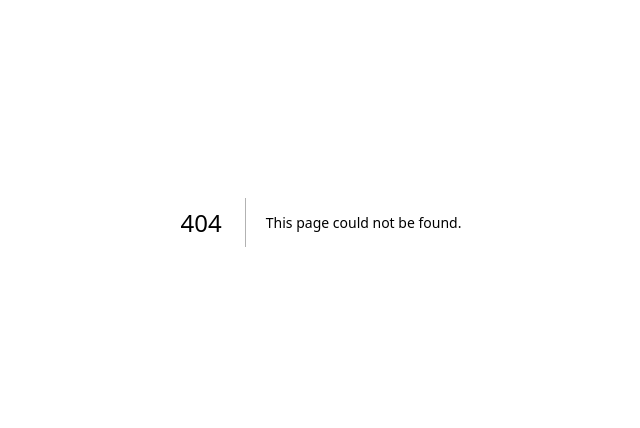
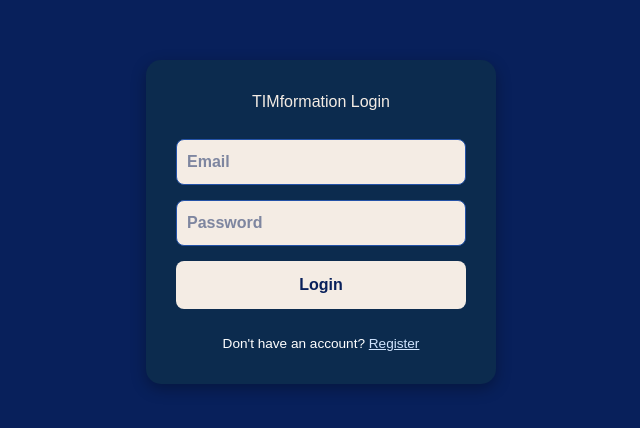
Before and after one commit to ioana-28/TIMformation, a Next.js app in the folder timformation/: page /login in a window 1280 px wide. Before the commit this address had no page. Shown: the part 178-606 px from the top of the page, without its empty margins (319-959 px from the left). Built offline with nearby package versions, Linux system fonts and the light colour scheme; no server answers.

Commit message:
adaugat login + comentarii

```diff
--- /dev/null
+++ b/timformation/app/login/page.tsx
@@ -0,0 +1,94 @@
+'use client';
+
+import React, { useState } from 'react';
+import { createClient } from '@/libs/supabase/client';
+import Link from 'next/link';
+import { useRouter } from 'next/navigation';
+
+const supabase = createClient();
+
+export default function LoginPage() {
+  const [email, setEmail] = useState('');
+  const [password, setPassword] = useState('');
+  const [message, setMessage] = useState('');
+  const router = useRouter();
+
+  const handleLogin = async (e: React.FormEvent) => {
+    e.preventDefault();
+
+    const { error } = await supabase.auth.signInWithPassword({
+      email,
+      password,
+    });
+
+    if (error) setMessage(error.message);
+    else {
+      setMessage('✅ Logged in successfully!');
+      setTimeout(() => router.push('/'), 1000); // redirecționare după login
+    }
+  };
+
+  return (
+    <div style={{
+      display: 'flex', justifyContent: 'center', alignItems: 'center', height: '100vh',
+      background: '#08205b',
+      fontFamily: 'var(--font-goldman), sans-serif'
+    }}>
+      <form
+        onSubmit={handleLogin}
+        style={{
+          display: 'flex', flexDirection: 'column', gap: '15px', padding: '30px',
+          background: '#0C2B4E', borderRadius: '15px', boxShadow: '0 5px 15px rgba(0,0,0,0.3)',
+          width: '350px', color: '#fff'
+        }}
+      >
+        <h2 style={{ margin: 0, marginBottom: '10px', textAlign: 'center', color: '#f4ece4ff' }}>
+          TIMformation Login
+        </h2>
+
+        <input
+          type="email"
+          placeholder="Email"
+          value={email}
+          onChange={(e) => setEmail(e.target.value)}
+          required
+          style={{
+            padding: '10px', borderRadius: '8px', border: '1px solid #2452a7ff',
+            backgroundColor: '#f4ece4ff', color: '#08205b', fontWeight: 'bold'
+          }}
+        />
+
+        <input
+          type="password"
+          placeholder="Password"
+          value={password}
+          onChange={(e) => setPassword(e.target.value)}
+          required
+          style={{
+            padding: '10px', borderRadius: '8px', border: '1px solid #2452a7ff',
+            backgroundColor: '#f4ece4ff', color: '#08205b', fontWeight: 'bold'
+          }}
+        />
+
+        <button
+          type="submit"
+          style={{
+            padding: '12px', borderRadius: '8px', border: 'none',
+            backgroundColor: '#f4ece4ff', color: '#08205b', fontWeight: 'bold',
+            cursor: 'pointer', transition: '0.3s'
+          }}
+          onMouseEnter={e => e.currentTarget.style.backgroundColor = '#d0e4ff'}
+          onMouseLeave={e => e.currentTarget.style.backgroundColor = '#f4ece4ff'}
+        >
+          Login
+        </button>
+
+        {message && <p style={{ textAlign: 'center', color: '#ffcccb' }}>{message}</p>}
+
+        <p style={{ fontSize: '0.85em', textAlign: 'center', marginTop: '10px' }}>
+          Don't have an account? <Link href="/register" style={{ color: '#d0e4ff', textDecoration: 'underline' }}>Register</Link>
+        </p>
+      </form>
+    </div>
+  );
+}
--- /dev/null
+++ b/timformation/app/register/page.tsx
@@ -0,0 +1,95 @@
+'use client';
+
+import React, { useState } from "react";
+import { createClient } from "@/libs/supabase/client";
+import { useRouter } from "next/navigation";
+import Link from "next/link";
+
+export default function RegisterPage() {
+  const supabase = createClient();
+  const router = useRouter();
+
+  const [email, setEmail] = useState("");
+  const [password, setPassword] = useState("");
+  const [error, setError] = useState("");
+
+  const handleRegister = async (e: React.FormEvent) => {
+    e.preventDefault();
+    setError("");
+
+    // Extragem display_name din email
+    const display_name = email.split("@")[0];
+
+    // Creează contul FĂRĂ verificare email și setăm display_name în metadata
+    const { error: signupError } = await supabase.auth.signUp({
+      email,
+      password,
+      options: {
+        emailRedirectTo: undefined,
+        data: { display_name }, // SET metadata aici
+      },
+    });
+
+    if (signupError) {
+      setError(signupError.message);
+      return;
+    }
+
+    // Logare imediată după înregistrare
+    const { error: loginError } = await supabase.auth.signInWithPassword({
+      email,
+      password,
+    });
+
+    if (loginError) {
+      setError(loginError.message);
+      return;
+    }
+
+    // Redirect la homepage
+    router.push("/");
+  };
+
+  return (
+    <div className="min-h-screen w-full flex items-center justify-center bg-[#0a0f1c]">
+      <div className="w-[350px] p-6 rounded-xl bg-[#111827] shadow-xl border border-[#1f2937]">
+
+        <h1 className="text-center text-[#d0e4ff] text-2xl mb-6">Register</h1>
+
+        <form onSubmit={handleRegister} className="flex flex-col gap-3">
+          <input
+            type="email"
+            placeholder="Email"
+            required
+            onChange={(e) => setEmail(e.target.value)}
+            className="p-3 rounded-lg bg-[#0d1320] text-white border border-[#1e293b]"
+          />
+
+          <input
+            type="password"
+            placeholder="Password"
+            required
+            onChange={(e) => setPassword(e.target.value)}
+            className="p-3 rounded-lg bg-[#0d1320] text-white border border-[#1e293b]"
+          />
+
+          <button
+            type="submit"
+            className="p-3 rounded-lg bg-blue-600 hover:bg-blue-700 text-white mt-2"
+          >
+            Creează cont
+          </button>
+        </form>
+
+        {error && <p className="text-red-500 text-center mt-3">{error}</p>}
+
+        <p className="mt-6 text-center text-[#d0e4ff]">
+          Ai deja cont?{" "}
+          <Link href="/login" className="text-blue-400 underline">
+            Login
+          </Link>
+        </p>
+      </div>
+    </div>
+  );
+}
--- a/timformation/components/Header.tsx
+++ b/timformation/components/Header.tsx
@@ -2,6 +2,7 @@
 
 import Link from 'next/link';
 import React from 'react';
+import { User, SupabaseClient } from '@supabase/supabase-js';
 
 // 1. DEFINIREA FONTULUI GOLDMAN (Singurul necesar)
 import { Goldman } from 'next/font/google';
@@ -17,7 +18,8 @@ const goldman = Goldman({
 interface HeaderProps {
     onMenuToggle: () => void;
     isOpen: boolean;
-    // Redundant 'isOpen' definition REMOVED
+    user?: User | null;
+    supabase?: SupabaseClient;
 }
 
 // 2. STILURILE PENTRU HEADER (Definiții duplicate REZOLVATE)
@@ -54,7 +56,14 @@ const iconBaseStyle: React.CSSProperties = {
     transition: 'transform 0.3s ease-in-out',
 };
 
-export default function Header({ onMenuToggle, isOpen }: HeaderProps) {
+export default function Header({ onMenuToggle, isOpen, user, supabase }: HeaderProps) {
+
+    const handleLogout = async () => {
+    if (supabase) {
+      await supabase.auth.signOut();
+
+    }
+  };
 
     // 5. STILUL ROTIT (Definiție duplicată REZOLVATĂ)
     const iconRotatedStyle: React.CSSProperties = {
@@ -63,10 +72,8 @@ export default function Header({ onMenuToggle, isOpen }: HeaderProps) {
     };
 
     return (
-        // 6. ADĂUGARE CLASĂ FONT: Clasa este adăugată pentru a face variabila CSS disponibilă
         <header style={headerStyle} className={goldman.variable}>
 
-            {/* Left Side: Icon and Title */}
             <div style={{ display: 'flex', alignItems: 'center' }}>
                 <span
                     style={iconRotatedStyle} // Aplicare stil rotit
@@ -80,7 +87,6 @@ export default function Header({ onMenuToggle, isOpen }: HeaderProps) {
                     style={{
                         textDecoration: 'none',
                         fontFamily: 'var(--font-goldman), sans-serif', // Aplicare explicită pentru titlu
-                        // Am ales o culoare deschisă pentru a contrasta cu fundalul închis
                         color: '#f4ece4ff',
                         fontSize: '1.4em',
                         fontWeight: 'bold'
@@ -93,6 +99,22 @@ export default function Header({ onMenuToggle, isOpen }: HeaderProps) {
 
             {/* Right Side: Navigation Links */}
             <nav style={{ display: 'flex' }}>
+                {user ? (
+                    <>
+                        <span style={{ color: '#87b7ff', marginRight: '15px' }}>{user.email}</span>
+                        <button
+                        onClick={handleLogout}
+                        style={{ padding: '6px 12px', borderRadius: '6px', backgroundColor: '#2452a7', color: '#f4ece4ff', cursor: 'pointer' }}
+                        >
+                        Logout
+                        </button>
+                    </>
+                    ) : (
+                    <>
+                        <Link href="/login" style={linkStyle}>Login</Link>
+                        <Link href="/register" style={linkStyle}>Register</Link>
+                    </>
+                )}
                 <Link href="/request" style={linkStyle}>
                     Send Request
                 </Link>
--- a/timformation/components/mainLayout.tsx
+++ b/timformation/components/mainLayout.tsx
@@ -7,6 +7,8 @@ import { createClient } from '@/libs/supabase/client';
 import ProjectDetailsModal from './ProjectDetailsModal';
 
 import type { Project } from './ProjectList';
+
+import { User } from '@supabase/supabase-js';
 
 import dynamic from 'next/dynamic';
 
@@ -42,8 +44,19 @@ export default function MainLayout({ children }: { children?: React.ReactNode })
    const [projects, setProjects] = useState<Project[]>([]);
    const [isLoading, setIsLoading] = useState(true);
    const [selectedProject, setSelectedProject] = useState<Project | null >(null);
+   const [user, setUser] = useState<User | null>(null);
 
    const supabase = createClient();
+
+   useEffect(() => {
+    const sessionUser = supabase.auth.getSession().then(({ data: { session } }) => {
+      setUser(session?.user ?? null);
+    });
+       const { data: listener } = supabase.auth.onAuthStateChange((_event, session) => {
+      setUser(session?.user ?? null);
+    });
+    return () => listener.subscription.unsubscribe();
+  }, []);
 
 
   useEffect(() => {
@@ -81,7 +94,7 @@ export default function MainLayout({ children }: { children?: React.ReactNode })
 
   return (
     <div style={pageContainerStyle}>
-        <Header onMenuToggle={toggleSidebar} isOpen={isSidebarOpen} />
+        <Header onMenuToggle={toggleSidebar} isOpen={isSidebarOpen} user={user} supabase={supabase} />
 
       <div style={contentAreaStyle}>
         <ProjectList isOpen={isSidebarOpen} projects={projects} loading={isLoading} onProjectClick={openDetailsModal} />
```
